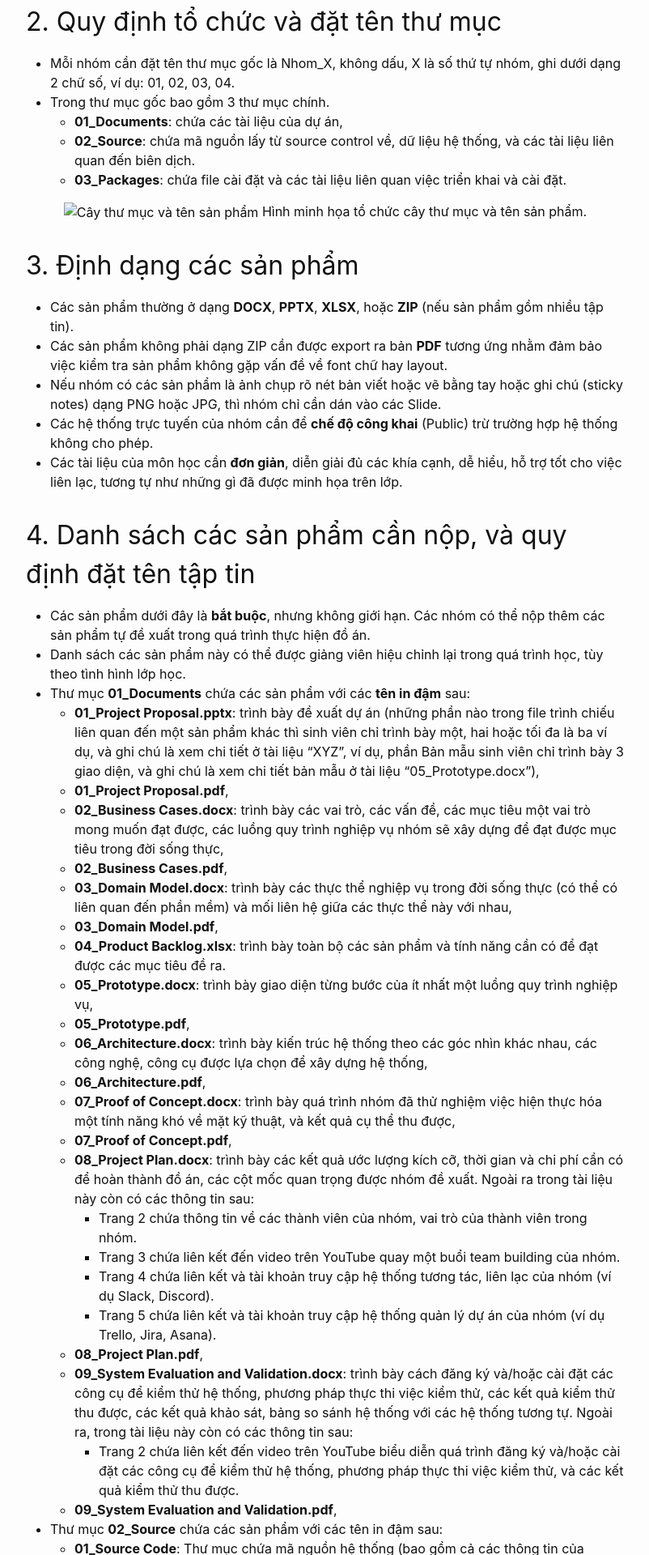
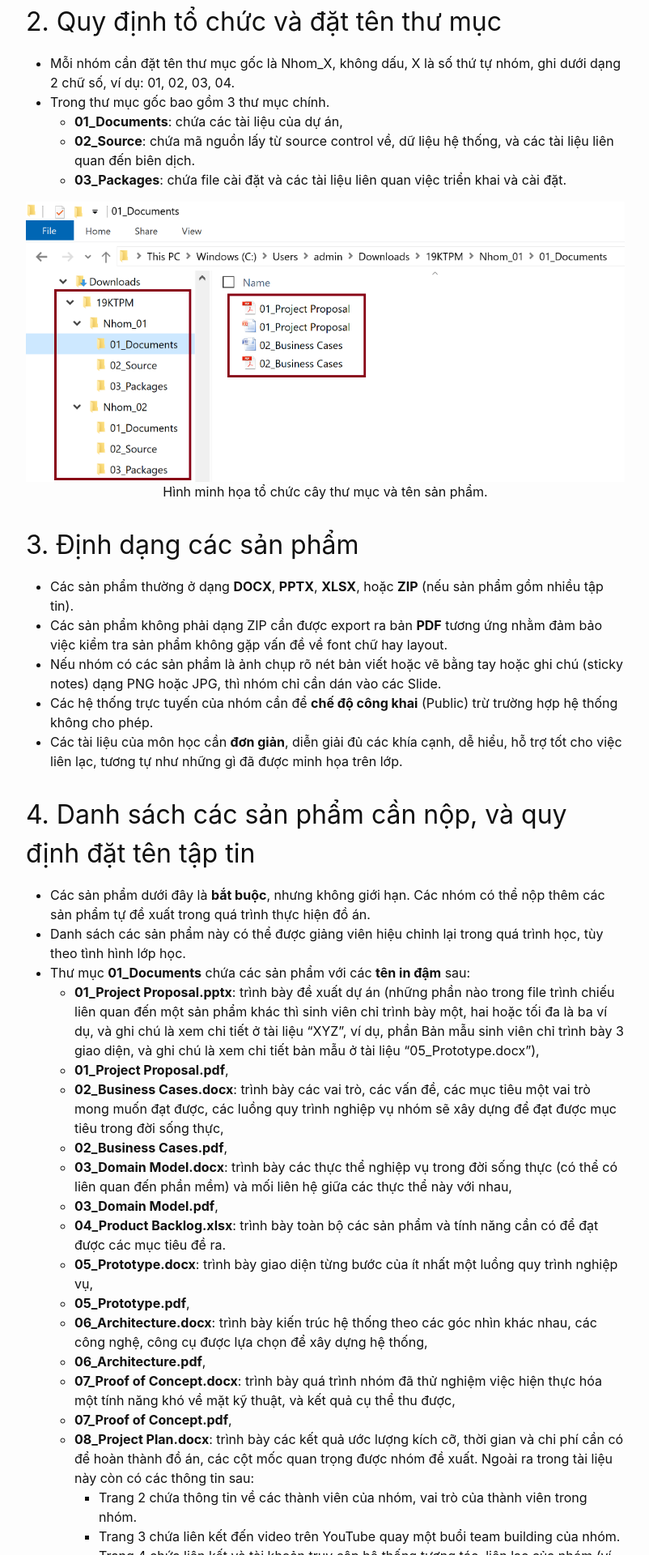
Before and after one commit to ngohuybien/ngohuybien.github.io, a Jekyll site: the page built from _posts/2024-01-20-enterprise-project-artifacts.md, in a window 1280 px wide. Shown: the part 687-2607 px from the top of the page at 81% size, without its empty margins (238-1040 px from the left). Built offline with Jekyll 4.4.1, drawn with Linux system fonts in a browser that asks for light colours.

Commit message:
Update 2024-01-20-enterprise-project-artifacts.md

```diff
--- a/_posts/2024-01-20-enterprise-project-artifacts.md
+++ b/_posts/2024-01-20-enterprise-project-artifacts.md
@@ -22,7 +22,7 @@
     * **03_Packages**: chứa file cài đặt và các tài liệu liên quan việc triển khai và cài đặt.
 
 <div align="center">
-<img src ="./images/folder-structure.png" alt = "Cây thư mục và tên sản phẩm" width="1024">
+<img src ="/assets/images/folder-structure.png" alt = "Cây thư mục và tên sản phẩm" width="1024">
 Hình minh họa tổ chức cây thư mục và tên sản phẩm.
 </div>
 
```
